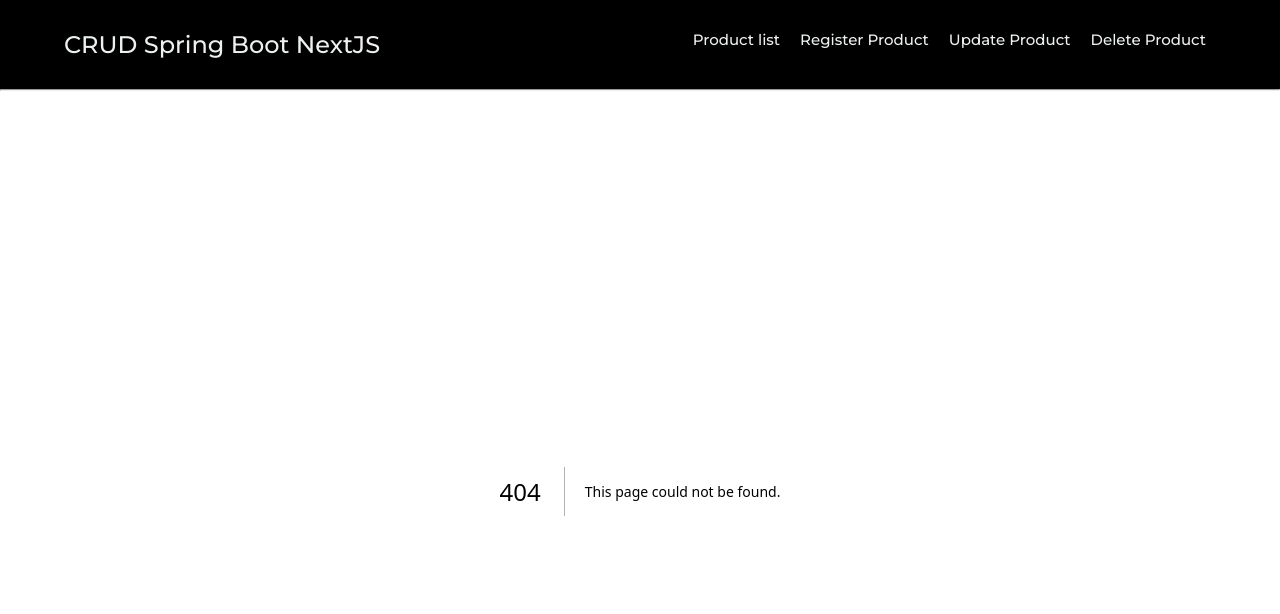
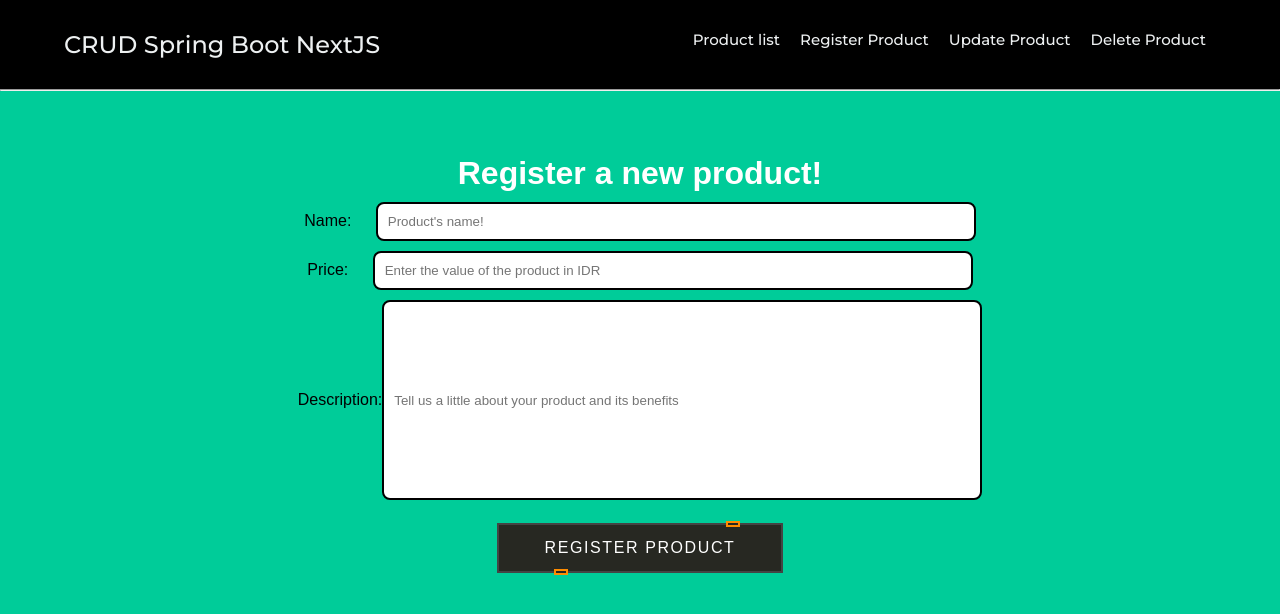
Before and after one commit to hendisantika/spring-boot-nextjs-sample2, a Next.js app in the folder frontend/: page /create in a window 1280 px wide. Before the commit this address had no page. Shown: the top 614 px of the page. Built offline with nearby package versions, Linux system fonts and the light colour scheme.

Commit message:
Add page.tsx🫸🌀✏️📗🐧🐳

```diff
--- /dev/null
+++ b/frontend/src/app/create/page.tsx
@@ -0,0 +1,87 @@
+"use client";
+import {useState} from "react";
+import style from "./create.module.scss";
+import api from "@/services/api";
+import {Modal} from "@/components/Modal";
+
+export default function Create() {
+    const [price, setPrice] = useState();
+    const [nameProduct, setNameProduct] = useState("");
+    const [descriptionProduct, setDescriptionProduct] = useState("");
+    const [open, setOpen] = useState<boolean>(false);
+
+    const handleChange = (e: any) => {
+        const value = e.target.value.replace(/\D/g, "");
+        setPrice(value);
+    };
+
+    return (
+        <div className={style.container}>
+            <h1>Register a new product!</h1>
+
+            <Modal isOpen={open} setOpen={setOpen}/>
+
+            <div className={style.nameProduct}>
+                <span>Name: </span>
+                <input
+                    type="text"
+                    value={nameProduct}
+                    onChange={(e) => {
+                        setNameProduct(e.target.value);
+                    }}
+                    placeholder="Product's name!"
+                />
+            </div>
+            <div className={style.priceProduct}>
+                <span>Price: </span>{" "}
+                <input
+                    value={price}
+                    onChange={handleChange}
+                    placeholder="Enter the value of the product in IDR"
+                    min="0"
+                />
+            </div>
+            <div className={style.descriptionProduct}>
+                <span>Description:</span>
+                <input
+                    type="text"
+                    value={descriptionProduct}
+                    onChange={(e) => {
+                        setDescriptionProduct(e.target.value);
+                    }}
+                    placeholder="Tell us a little about your product and its benefits"
+                />
+            </div>
+            <div>
+                <button
+                    onClick={() => {
+                        try {
+                            if (
+                                nameProduct == "" ||
+                                price == undefined ||
+                                descriptionProduct == ""
+                            ) {
+                                return alert("All fields must be filled");
+                            }
+
+                            setOpen(!open);
+                            setNameProduct("");
+                            setDescriptionProduct("");
+                            setPrice("");
+                            return api.post("/products", {
+                                name: nameProduct,
+                                price: price * 100,
+                                description: descriptionProduct,
+                            });
+                        } catch (error) {
+                            console.log(error);
+                        }
+                    }}
+                >
+                    <span>Register Product</span>
+                    <i></i>
+                </button>
+            </div>
+        </div>
+    );
+}
```
